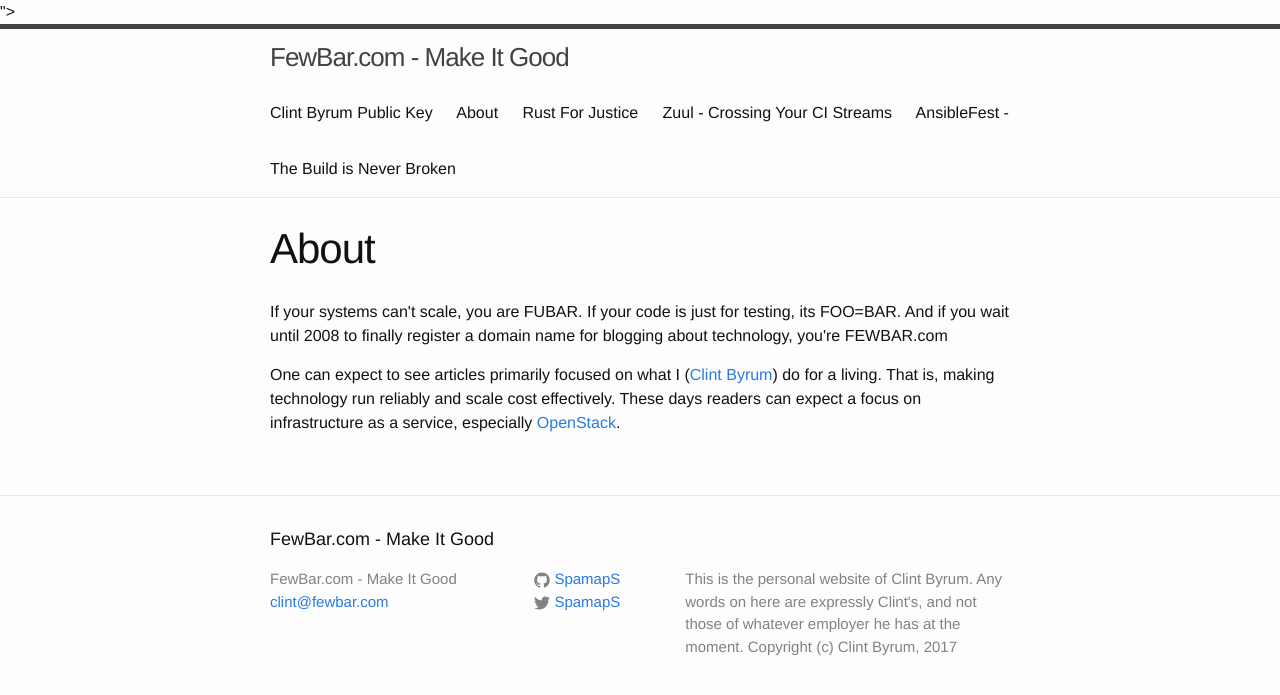
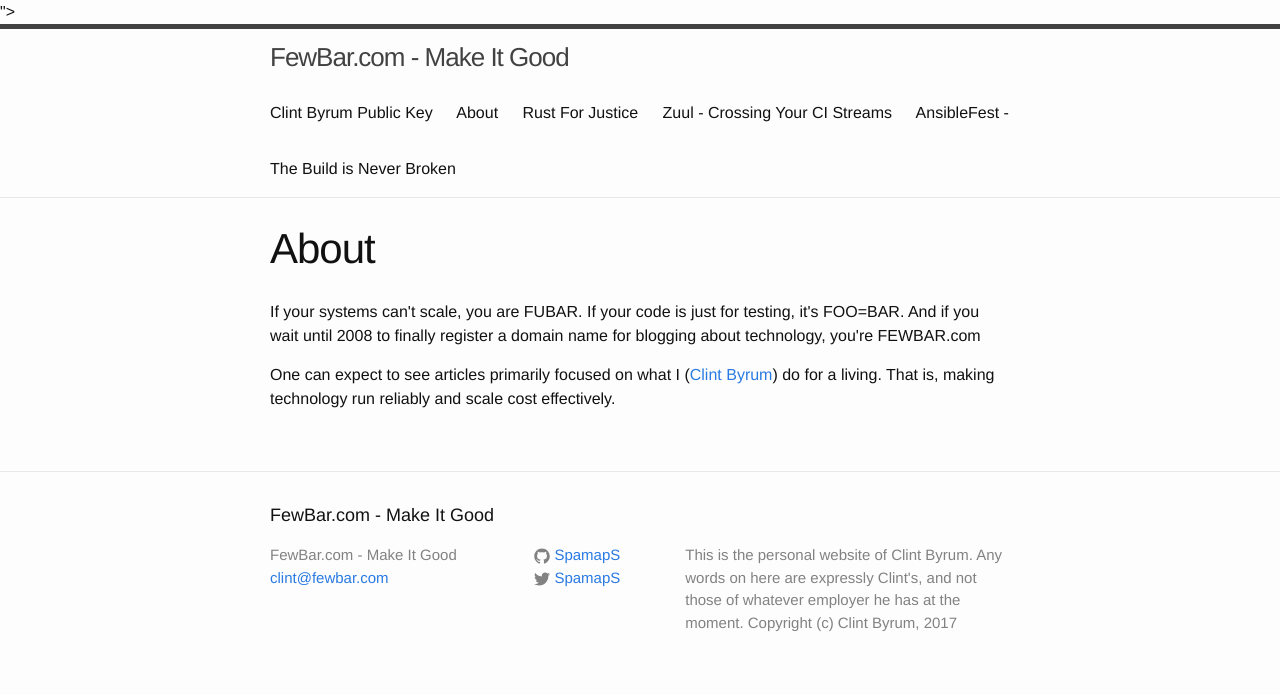
Before and after one commit to SpamapS/SpamapS.github.io, a Jekyll site: the page built from about/index.html, in a window 1280 px wide. Shown: the top 695 px of the page. Built offline with Jekyll 4.4.1, drawn with Linux system fonts in a browser that asks for light colours.

Commit message:
a few little updates

```diff
--- a/about/index.html
+++ b/about/index.html
@@ -19,5 +19,5 @@
 - Uncategorized
 tags: []
 ---
-<p>If your systems can't scale, you are FUBAR. If your code is just for testing, its FOO=BAR. And if you wait until 2008 to finally register a domain name for blogging about technology, you're FEWBAR.com</p>
-<p>One can expect to see articles primarily focused on what I (<a href="http://spamaps.org/">Clint Byrum</a>) do for a living. That is, making technology run reliably and scale cost effectively. These days readers can expect a focus on infrastructure as a service, especially <a href="http://www.openstack.org/">OpenStack</a>.</p>
+<p>If your systems can't scale, you are FUBAR. If your code is just for testing, it's FOO=BAR. And if you wait until 2008 to finally register a domain name for blogging about technology, you're FEWBAR.com</p>
+<p>One can expect to see articles primarily focused on what I (<a href="http://spamaps.org/">Clint Byrum</a>) do for a living. That is, making technology run reliably and scale cost effectively.</p>
```
